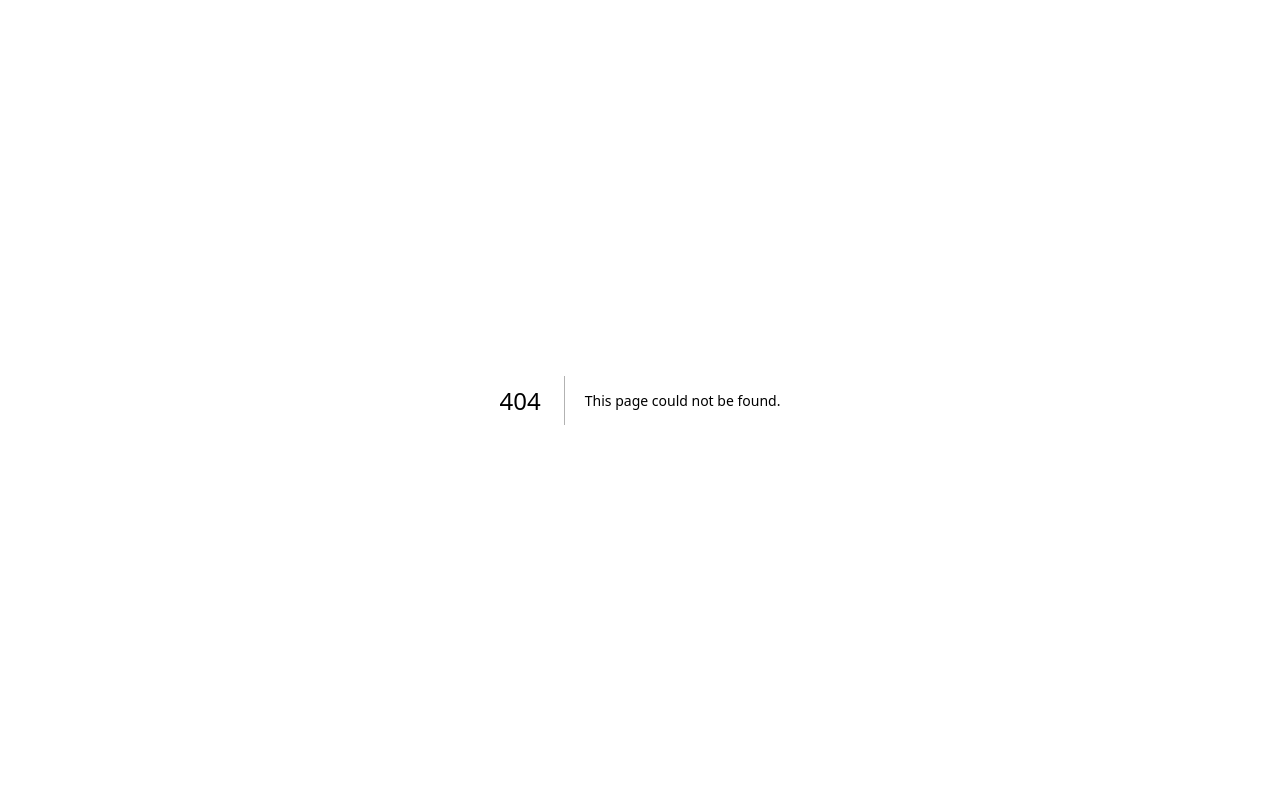
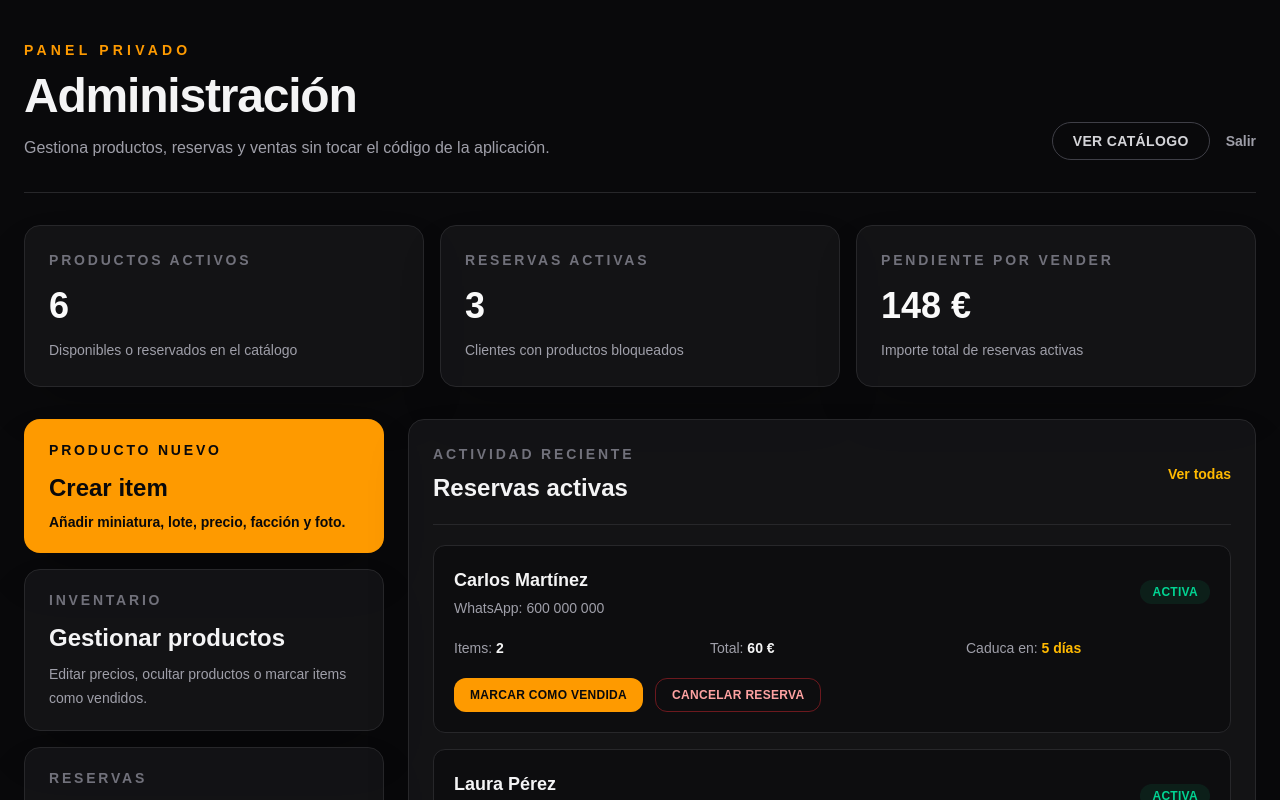
Before and after one commit to PCAMCAS/viejuner-castineira, a Next.js app: page /admin in a window 1280 px wide. Before the commit this address had no page. Shown: the top 800 px of the page. Built offline with nearby package versions, Linux system fonts and the light colour scheme.

Commit message:
Add admin dashboard mockup

```diff
--- /dev/null
+++ b/app/admin/page.tsx
@@ -0,0 +1,241 @@
+import Link from "next/link";
+
+const adminStats = [
+  {
+    label: "Productos activos",
+    value: 6,
+    description: "Disponibles o reservados en el catálogo",
+  },
+  {
+    label: "Reservas activas",
+    value: 3,
+    description: "Clientes con productos bloqueados",
+  },
+  {
+    label: "Pendiente por vender",
+    value: "148 €",
+    description: "Importe total de reservas activas",
+  },
+];
+
+const recentReservations = [
+  {
+    id: 1,
+    customer: "Carlos Martínez",
+    whatsapp: "600 000 000",
+    items: 2,
+    total: 60,
+    expiresIn: "5 días",
+    status: "Activa",
+  },
+  {
+    id: 2,
+    customer: "Laura Pérez",
+    whatsapp: "611 111 111",
+    items: 1,
+    total: 42,
+    expiresIn: "2 días",
+    status: "Activa",
+  },
+  {
+    id: 3,
+    customer: "Miguel Sánchez",
+    whatsapp: "622 222 222",
+    items: 3,
+    total: 46,
+    expiresIn: "6 días",
+    status: "Activa",
+  },
+];
+
+export default function AdminPage() {
+  return (
+    <main className="min-h-screen bg-zinc-950 px-6 py-10 text-zinc-100">
+      <section className="mx-auto max-w-7xl">
+        <header className="flex flex-col gap-6 border-b border-zinc-800 pb-8 md:flex-row md:items-end md:justify-between">
+          <div>
+            <p className="text-sm font-semibold uppercase tracking-[0.3em] text-amber-500">
+              Panel privado
+            </p>
+
+            <h1 className="mt-3 text-4xl font-black tracking-tight sm:text-5xl">
+              Administración
+            </h1>
+
+            <p className="mt-4 max-w-2xl text-zinc-400">
+              Gestiona productos, reservas y ventas sin tocar el código de la
+              aplicación.
+            </p>
+          </div>
+
+          <nav className="flex flex-wrap items-center gap-4">
+            <Link
+              href="/catalog"
+              className="rounded-full border border-zinc-700 px-5 py-2 text-sm font-bold uppercase tracking-wide text-zinc-300 transition hover:border-amber-500 hover:text-amber-400"
+            >
+              Ver catálogo
+            </Link>
+
+            <Link
+              href="/"
+              className="text-sm font-semibold text-zinc-400 transition hover:text-amber-400"
+            >
+              Salir
+            </Link>
+          </nav>
+        </header>
+
+        <section className="mt-8 grid gap-4 md:grid-cols-3">
+          {adminStats.map((stat) => (
+            <article
+              key={stat.label}
+              className="rounded-2xl border border-zinc-800 bg-zinc-900/70 p-6 shadow-2xl"
+            >
+              <p className="text-sm font-bold uppercase tracking-[0.2em] text-zinc-500">
+                {stat.label}
+              </p>
+
+              <p className="mt-4 text-4xl font-black text-zinc-50">
+                {stat.value}
+              </p>
+
+              <p className="mt-3 text-sm leading-6 text-zinc-400">
+                {stat.description}
+              </p>
+            </article>
+          ))}
+        </section>
+
+        <section className="mt-8 grid gap-6 lg:grid-cols-[360px_1fr]">
+          <aside className="space-y-4">
+            <Link
+              href="/admin/products/new"
+              className="block rounded-2xl border border-amber-500/40 bg-amber-500 px-6 py-5 text-zinc-950 shadow-2xl transition hover:bg-amber-400"
+            >
+              <p className="text-sm font-black uppercase tracking-[0.2em]">
+                Producto nuevo
+              </p>
+
+              <p className="mt-3 text-2xl font-black">Crear item</p>
+
+              <p className="mt-2 text-sm font-semibold">
+                Añadir miniatura, lote, precio, facción y foto.
+              </p>
+            </Link>
+
+            <Link
+              href="/admin/products"
+              className="block rounded-2xl border border-zinc-800 bg-zinc-900/70 px-6 py-5 shadow-2xl transition hover:border-amber-500/60"
+            >
+              <p className="text-sm font-black uppercase tracking-[0.2em] text-zinc-500">
+                Inventario
+              </p>
+
+              <p className="mt-3 text-2xl font-black text-zinc-100">
+                Gestionar productos
+              </p>
+
+              <p className="mt-2 text-sm leading-6 text-zinc-400">
+                Editar precios, ocultar productos o marcar items como vendidos.
+              </p>
+            </Link>
+
+            <Link
+              href="/admin/reservations"
+              className="block rounded-2xl border border-zinc-800 bg-zinc-900/70 px-6 py-5 shadow-2xl transition hover:border-amber-500/60"
+            >
+              <p className="text-sm font-black uppercase tracking-[0.2em] text-zinc-500">
+                Reservas
+              </p>
+
+              <p className="mt-3 text-2xl font-black text-zinc-100">
+                Ver reservas
+              </p>
+
+              <p className="mt-2 text-sm leading-6 text-zinc-400">
+                Revisar clientes, WhatsApp, productos reservados y caducidades.
+              </p>
+            </Link>
+          </aside>
+
+          <section className="rounded-2xl border border-zinc-800 bg-zinc-900/70 p-6 shadow-2xl">
+            <div className="flex flex-col gap-4 border-b border-zinc-800 pb-5 sm:flex-row sm:items-center sm:justify-between">
+              <div>
+                <p className="text-sm font-bold uppercase tracking-[0.2em] text-zinc-500">
+                  Actividad reciente
+                </p>
+
+                <h2 className="mt-2 text-2xl font-black">Reservas activas</h2>
+              </div>
+
+              <Link
+                href="/admin/reservations"
+                className="text-sm font-bold text-amber-400 transition hover:text-amber-300"
+              >
+                Ver todas
+              </Link>
+            </div>
+
+            <div className="mt-5 space-y-4">
+              {recentReservations.map((reservation) => (
+                <article
+                  key={reservation.id}
+                  className="rounded-xl border border-zinc-800 bg-zinc-950/50 p-5"
+                >
+                  <div className="flex flex-col gap-4 md:flex-row md:items-center md:justify-between">
+                    <div>
+                      <p className="text-lg font-black">
+                        {reservation.customer}
+                      </p>
+
+                      <p className="mt-1 text-sm text-zinc-400">
+                        WhatsApp: {reservation.whatsapp}
+                      </p>
+                    </div>
+
+                    <span className="w-fit rounded-full bg-emerald-500/10 px-3 py-1 text-xs font-bold uppercase tracking-wide text-emerald-400">
+                      {reservation.status}
+                    </span>
+                  </div>
+
+                  <div className="mt-5 grid gap-3 text-sm text-zinc-400 sm:grid-cols-3">
+                    <p>
+                      Items:{" "}
+                      <span className="font-bold text-zinc-100">
+                        {reservation.items}
+                      </span>
+                    </p>
+
+                    <p>
+                      Total:{" "}
+                      <span className="font-bold text-zinc-100">
+                        {reservation.total} €
+                      </span>
+                    </p>
+
+                    <p>
+                      Caduca en:{" "}
+                      <span className="font-bold text-amber-400">
+                        {reservation.expiresIn}
+                      </span>
+                    </p>
+                  </div>
+
+                  <div className="mt-5 flex flex-wrap gap-3">
+                    <button className="rounded-xl bg-amber-500 px-4 py-2 text-xs font-bold uppercase tracking-wide text-zinc-950 transition hover:bg-amber-400">
+                      Marcar como vendida
+                    </button>
+
+                    <button className="rounded-xl border border-red-500/40 px-4 py-2 text-xs font-bold uppercase tracking-wide text-red-300 transition hover:border-red-400 hover:text-red-200">
+                      Cancelar reserva
+                    </button>
+                  </div>
+                </article>
+              ))}
+            </div>
+          </section>
+        </section>
+      </section>
+    </main>
+  );
+}
```
